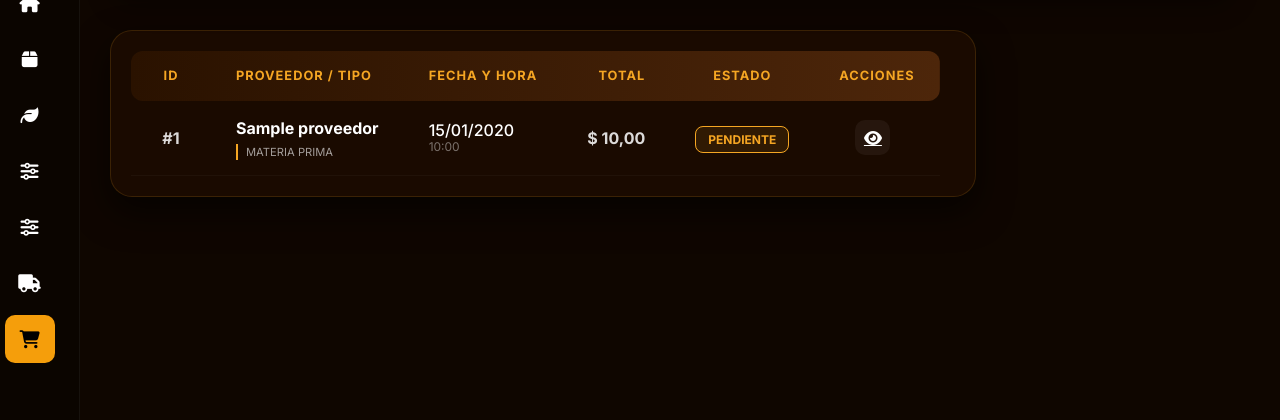
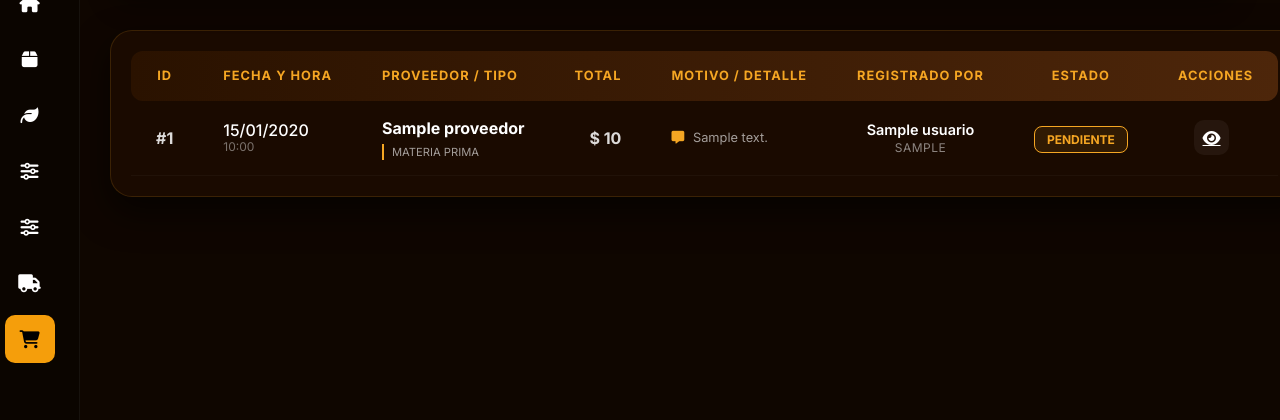
Before and after one commit to Branndon-Suarez/3.WYK-PYTHON.github.io, a Django app: page /compras/compra/lista/ in a window 1280 px wide. Shown: the part 135-555 px from the top of the page. Run offline with Django 5.2, Linux system fonts and the light colour scheme; a user stored in the database is signed in; tables that the repository leaves empty hold one stand-in row (values such as "Sample post"); some libraries are stand-ins or nearby versions.

Commit message:
update module compra

```diff
--- a/proyecto_wyk/compras/templates/compras/compra/lista.html
+++ b/proyecto_wyk/compras/templates/compras/compra/lista.html
@@ -59,7 +59,40 @@
             color: rgba(255, 255, 255, 0.6);
         }
 
-        /* Estilo para el mensaje de error dentro del Alert (Igual a Ajustes) */
+        /* Estilos para Descripción y Responsable (Igual a Ajustes) */
+        .text-detail {
+            font-size: 0.8rem;
+            color: rgba(255, 255, 255, 0.6);
+            display: block;
+        }
+        .text-detail i { color: var(--primary-color); width: 18px; }
+
+        .truncate-text {
+            max-width: 200px;
+            white-space: nowrap;
+            overflow: hidden;
+            text-overflow: ellipsis;
+            cursor: help;
+        }
+
+        .responsable-wrapper {
+            display: flex;
+            flex-direction: column;
+            align-items: center;
+            line-height: 1.3;
+        }
+        .responsable-name {
+            color: #fff;
+            font-weight: 600;
+            font-size: 0.9rem;
+        }
+        .responsable-role {
+            color: rgba(255, 255, 255, 0.5);
+            font-size: 0.75rem;
+            text-transform: uppercase;
+            letter-spacing: 0.5px;
+        }
+
         .swal2-validation-message {
             background-color: transparent !important;
             color: #ff8a8a !important;
@@ -90,7 +123,7 @@
                 <i class="fas fa-filter"></i> Filtros
             </button>
 
-            <button type="button" class="btn-nuevo-header me-3" onclick="generarPDFGlobal('tablaCompras', 'Historial de Compras', [5])">
+            <button type="button" class="btn-nuevo-header me-3" onclick="generarPDFGlobal('tablaCompras', 'Historial de Compras', [7])">
                 <i class="fas fa-file-pdf"></i> PDF
             </button>
 
@@ -103,10 +136,12 @@
             <table class="table-wyk" id="tablaCompras">
                 <thead>
                     <tr>
-                        <th style="width: 80px;" class="text-center">ID</th>
+                        <th style="width: 60px;" class="text-center">ID</th>
+                        <th style="width: 140px;">FECHA Y HORA</th>
                         <th>PROVEEDOR / TIPO</th>
-                        <th style="width: 140px;">FECHA Y HORA</th>
                         <th class="text-end">TOTAL</th>
+                        <th>MOTIVO / DETALLE</th>
+                        <th class="text-center">REGISTRADO POR</th>
                         <th class="text-center">ESTADO</th>
                         <th class="text-center">ACCIONES</th>
                     </tr>
@@ -116,17 +151,30 @@
                     <tr data-estado="{{ c.estado_factura_compra|lower }}" data-tipo="{{ c.tipo|slugify }}">
                         <td class="text-center text-gold fw-bold">#{{ c.id_compra }}</td>
                         <td>
-                            <div class="fw-bold text-white">{{ c.id_proveedor_fk_compra.nombre_proveedor }}</div>
-                            <span class="tipo-badge">{{ c.tipo }}</span>
-                        </td>
-                        <td>
                             <div class="datetime-container">
                                 <span class="datetime-date">{{ c.fecha_hora_compra|date:"d/m/Y" }}</span>
                                 <span class="datetime-time">{{ c.fecha_hora_compra|date:"H:i" }}</span>
                             </div>
                         </td>
+                        <td>
+                            <div class="fw-bold text-white">{{ c.id_proveedor_fk_compra.nombre_proveedor }}</div>
+                            <span class="tipo-badge">{{ c.tipo }}</span>
+                        </td>
                         <td class="text-end total-highlight">
-                            $ {{ c.total_compra|floatformat:2 }}
+                            $ {{ c.total_compra|floatformat:0 }}
+                        </td>
+                        <td>
+                            <span class="text-detail">
+                                <div class="truncate-text" title="{{ c.descripcion_compra|default:'Sin detalle' }}">
+                                    <i class="fas fa-comment-alt"></i> {{ c.descripcion_compra|default:"Sin detalle" }}
+                                </div>
+                            </span>
+                        </td>
+                        <td class="text-center">
+                            <div class="responsable-wrapper">
+                                <span class="responsable-name">{{ c.id_usuario_fk_compra.nombre }}</span>
+                                <span class="responsable-role">{{ c.id_usuario_fk_compra.rol_fk_usuario.rol|default:"PERSONAL" }}</span>
+                            </div>
                         </td>
                         <td class="text-center">
                             <span class="badge-estado estado-{{ c.estado_factura_compra|lower }}">
@@ -157,7 +205,7 @@
                     </tr>
                     {% empty %}
                     <tr>
-                        <td colspan="6" class="text-center text-muted py-5">
+                        <td colspan="8" class="text-center text-muted py-5">
                             <i class="fas fa-folder-open d-block mb-2" style="font-size: 2rem; opacity: 0.3;"></i>
                             No se han registrado compras aún.
                         </td>
@@ -290,7 +338,6 @@
                     Swal.showValidationMessage('La contraseña es obligatoria');
                     return false;
                 }
-                // Validación AJAX interna igual que en Ajustes
                 return fetch("{% url 'verificar_password_ajax' %}", {
                     method: 'POST',
                     headers: {
--- a/proyecto_wyk/compras/views.py
+++ b/proyecto_wyk/compras/views.py
@@ -125,8 +125,12 @@ def crear_compra(request):
     materias_primas = MateriaPrima.objects.filter(estado_materia_prima=True)
     productos = Producto.objects.filter(estado_producto=True)
 
+    # Inicializamos las variables para que siempre existan en el contexto (Evita UnboundLocalError)
+    form = CompraForm(request.POST or None)
+    formset_mat = DetalleMateriaPrimaFormSet(request.POST or None, prefix='detallecompramateriaprima_set')
+    formset_prod = DetalleProductoFormSet(request.POST or None, prefix='detallecompraproducto_set')
+
     if request.method == 'POST':
-        form = CompraForm(request.POST)
         tipo_compra = request.POST.get('tipo')
 
         if form.is_valid():
@@ -141,26 +145,24 @@ def crear_compra(request):
                     total_calculado = 0
 
                     if tipo_compra == 'MATERIA PRIMA':
-                        formset = DetalleMateriaPrimaFormSet(request.POST, instance=nueva_compra,
-                                                             prefix='detallecompramateriaprima_set')
-                        if formset.is_valid():
-                            for d in formset.save(commit=False):
+                        formset_mat.instance = nueva_compra
+                        if formset_mat.is_valid():
+                            for d in formset_mat.save(commit=False):
                                 d.estado_det_compra_mat_prima = True
                                 d.save()
                                 total_calculado += d.sub_total_mat_prima_comprada
                         else:
-                            raise ValueError("Error en el detalle de materia prima.")
+                            raise ValueError("Los detalles de la materia prima están incompletos o son inválidos.")
 
                     elif tipo_compra == 'PRODUCTO TERMINADO':
-                        formset = DetalleProductoFormSet(request.POST, instance=nueva_compra,
-                                                         prefix='detallecompraproducto_set')
-                        if formset.is_valid():
-                            for d in formset.save(commit=False):
+                        formset_prod.instance = nueva_compra
+                        if formset_prod.is_valid():
+                            for d in formset_prod.save(commit=False):
                                 d.estado_det_compra_prod = True
                                 d.save()
                                 total_calculado += d.sub_total_prod_comprado
                         else:
-                            raise ValueError("Error en el detalle de productos.")
+                            raise ValueError("Los detalles de los productos están incompletos o son inválidos.")
 
                     nueva_compra.total_compra = total_calculado
                     nueva_compra.save()
@@ -170,11 +172,9 @@ def crear_compra(request):
 
             except Exception as e:
                 messages.error(request, f"Error: {str(e)}")
-    else:
-        form = CompraForm()
-        # Se definen los prefijos para que el JS sepa a qué inputs apuntar
-        formset_mat = DetalleMateriaPrimaFormSet(prefix='detallecompramateriaprima_set')
-        formset_prod = DetalleProductoFormSet(prefix='detallecompraproducto_set')
+        else:
+            # Esta validación activa el SweetAlert si no se selecciona proveedor o tipo
+            messages.error(request, "Campos incompletos: Asegúrate de seleccionar un proveedor y el tipo de compra.")
 
     return render(request, 'compras/compra/crear.html', {
         'form': form,
```
Also changed, not shown: proyecto_wyk/compras/templates/compras/compra/crear.html (+25 -3 lines).
